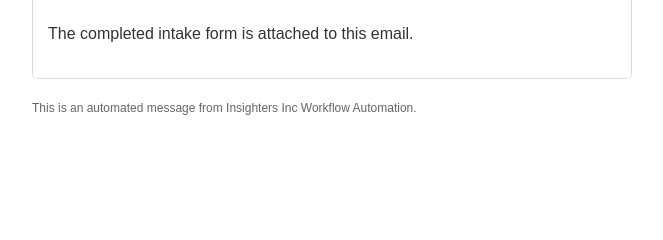
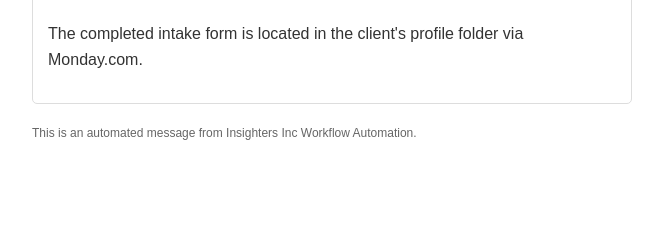
Before and after one commit to tjbish/InsightersIncWorkflowAutomation, a Django app: template src/templates/email_confirmation.html in a window 1280 px wide. Shown: the part 294-534 px from the top of the page, without its empty margins (308-971 px from the left). Run offline with Django 4.2, Linux system fonts and the light colour scheme; the template is opened without the code that fills it, so the values that code supplies are empty; some libraries are stand-ins or nearby versions.

Commit message:
Removed PDF Attachment to confirmation email

```diff
--- a/src/apps/core/views.py
+++ b/src/apps/core/views.py
@@ -472,7 +472,7 @@ def business_view(request):
                     if credential:
                         credential.used_at = timezone.now()
                         credential.save(update_fields=["used_at"])
-                        send_submission_confirmation_email(submission, credential, pdf_path=pdf_path)
+                        send_submission_confirmation_email(submission, credential)
 
             # IMPORTANT: SSNs + bank_account_number were accepted/validated but NOT saved.
             serialized = _serialize_submission(submission)
@@ -594,7 +594,7 @@ def personal_view(request):
                     if credential:
                         credential.used_at = timezone.now()
                         credential.save(update_fields=["used_at"])
-                        send_submission_confirmation_email(submission, credential, pdf_path=pdf_path)
+                        send_submission_confirmation_email(submission, credential)
 
             # IMPORTANT: SSNs were accepted/validated but NOT saved.
             serialized = _serialize_submission(submission)
--- a/src/templates/email_confirmation.html
+++ b/src/templates/email_confirmation.html
@@ -18,7 +18,7 @@
             <p><strong>Client:</strong> {{ client_name }}</p>
             <p><strong>Form Type:</strong> {{ form_type }}</p>
             <p><strong>Submission Date:</strong> {{ submission_date }}</p>
-            <p>The completed intake form is attached to this email.</p>
+            <p>The completed intake form is located in the client's profile folder via Monday.com.</p>
         </div>
         <div class="footer">
             <p>This is an automated message from Insighters Inc Workflow Automation.</p>
```
